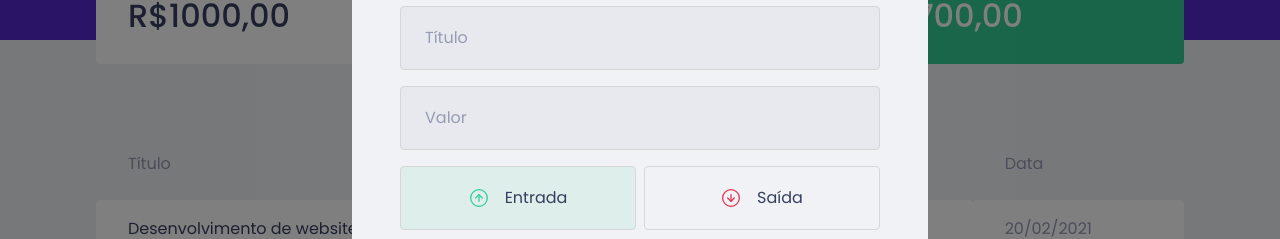
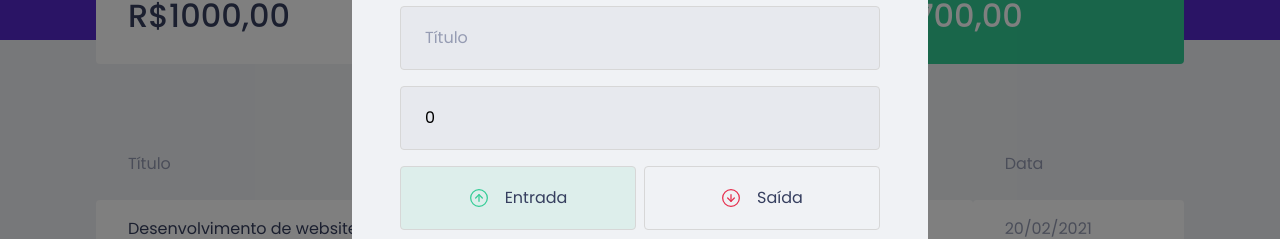
Before and after one commit to Igor-Mont/dt-money, a React (Create React App) app: page / in a window 1280 px wide. Both pictures are taken after a click on the button "Nova transação". Shown: the part 232-471 px from the top of the page. Built offline with nearby package versions, Linux system fonts and the light colour scheme; no server answers; what miragejs would draw is missing.

Commit message:
states form

```diff
--- a/src/components/NewTransactionModal/index.tsx
+++ b/src/components/NewTransactionModal/index.tsx
@@ -1,9 +1,9 @@
+import { FormEvent, useState } from "react";
 import Modal from "react-modal";
 import closeImg from "../../assets/close.svg"
 import outcomeImg from "../../assets/outcome.svg"
 import incomeImg from "../../assets/income.svg"
 import { Container, TransactionTypeContainer, RadioBox } from "./styles";
-import { useState } from "react";
 
 interface NewTransactionModalProps {
   isOpen: boolean;
@@ -11,7 +11,20 @@
 }
 
 export function NewTransactionModal({ isOpen, onRequestClose }: NewTransactionModalProps) {
+  const [title, setTitle] = useState('');
+  const [value, setValue] = useState(0);
+  const [category, setCategory] = useState('');
   const [type, setType] = useState('deposit');
+
+  function handleCreateNewTransaction(event: FormEvent) {
+    event.preventDefault();
+    console.log({
+      title,
+      value,
+      category,
+      type
+    })
+  }
 
   return (
     <Modal
@@ -28,15 +41,19 @@
         <img src={closeImg} alt="Fechar modal" />
       </button>
 
-      <Container>
+      <Container onSubmit={handleCreateNewTransaction}>
         <h2>Cadastrar transação</h2>
 
         <input
           placeholder="Título"
+          value={title}
+          onChange={event => setTitle(event.target.value)}
         />
         <input
           type="number"
           placeholder="Valor"
+          value={value}
+          onChange={event => setValue(Number(event.target.value))}
         />
 
         <TransactionTypeContainer>
@@ -63,6 +80,8 @@
 
         <input
           placeholder="Categoria"
+          value={category}
+          onChange={event => setCategory(event.target.value)}
         />
         <button type="submit">
           Cadastrar
```
